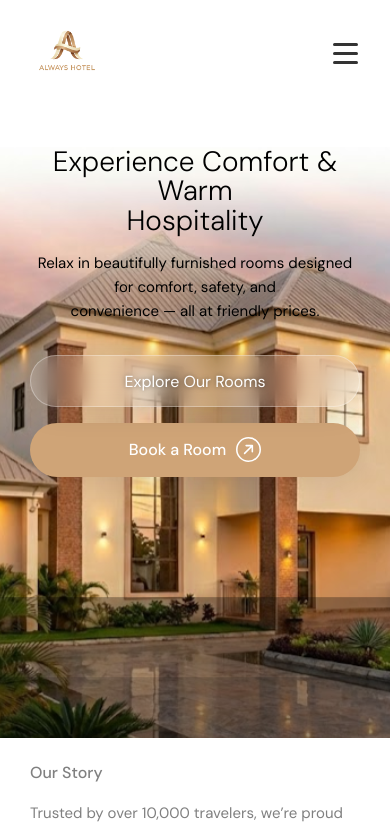
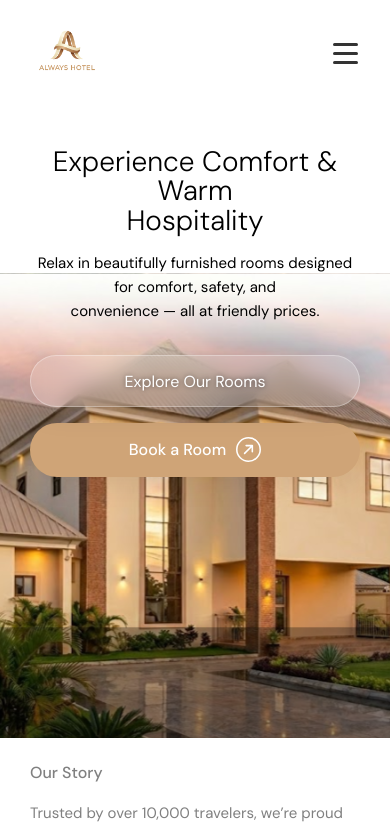
Before and after one commit to devNenye001/Always-Hotel, a React (Vite) app: page / in a window 390 px wide. Shown: the top 825 px of the page. Built offline with nearby package versions, Linux system fonts and the light colour scheme; a web font is replaced by a local one.

Commit message:
made the hero section responsive for mobile

```diff
--- a/src/components/hero-section/hero-section.css
+++ b/src/components/hero-section/hero-section.css
@@ -2,7 +2,7 @@
   width: 100%;
   height: 100vh;
   display: flex;
-  background: url('/hero1.svg') center/cover no-repeat;
+  background: url('/hero2.svg') center/cover no-repeat;
   justify-content: center;
   text-align: center;
   margin-top: 70px;
```
